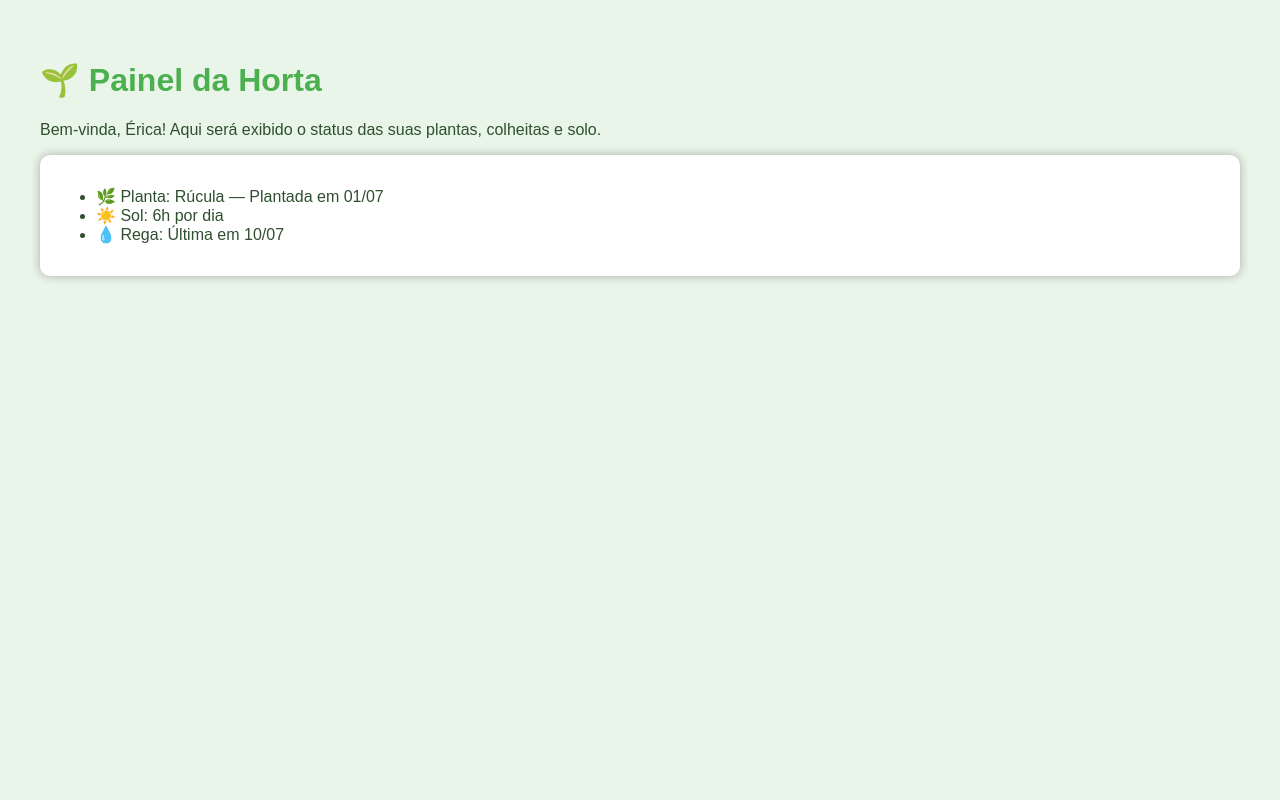
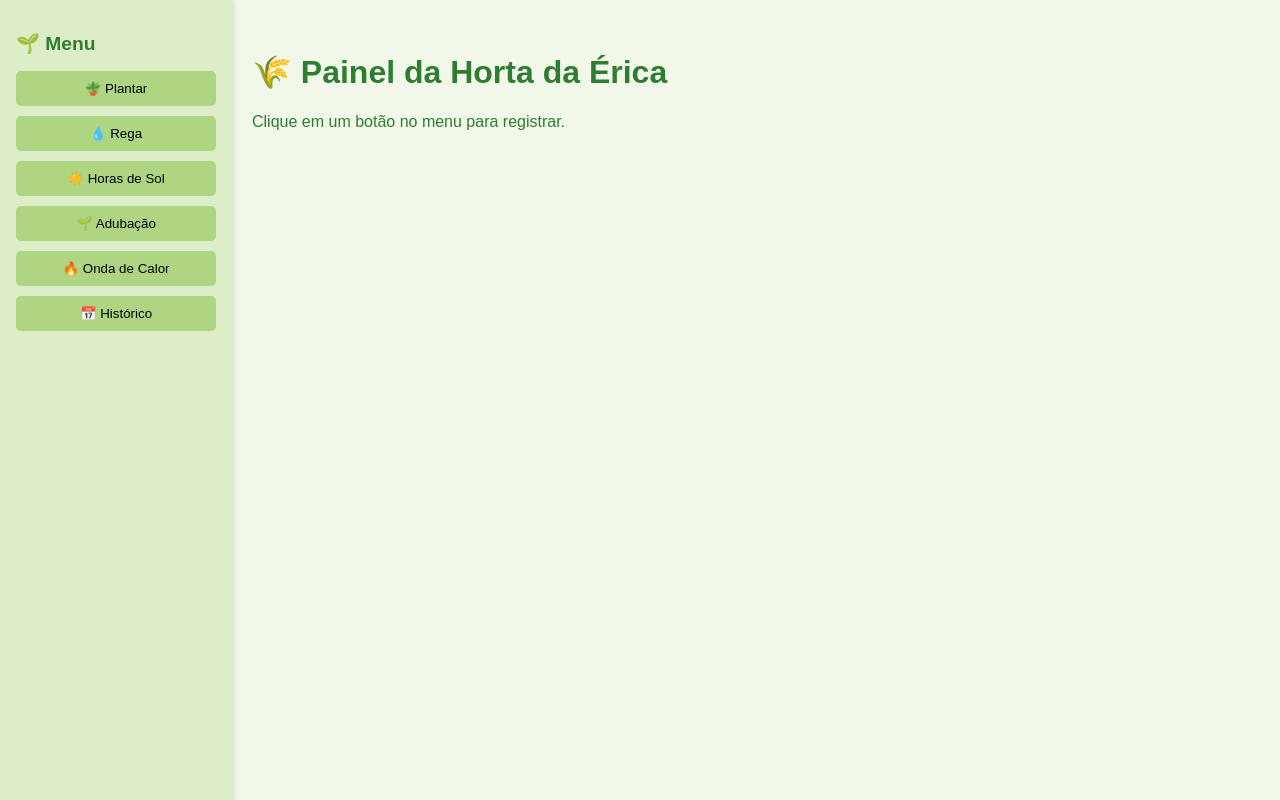
Before and after one commit to eryca1991/horta-app-completo, a website: page index.html in a window 1280 px wide. Drawn offline with Linux system fonts and the light colour scheme.

Commit message:
Add files via upload

```diff
--- a/index.html
+++ b/index.html
@@ -1,20 +1,33 @@
+
 <!DOCTYPE html>
-<html lang="pt-BR">
+<html lang="pt-br">
 <head>
-    <meta charset="UTF-8">
-    <meta name="viewport" content="width=device-width, initial-scale=1.0">
-    <title>Painel da Horta</title>
-    <link rel="stylesheet" href="styles.css">
+  <meta charset="UTF-8" />
+  <meta name="viewport" content="width=device-width, initial-scale=1.0"/>
+  <title>Painel da Horta 🌿</title>
+  <link rel="stylesheet" href="style.css" />
 </head>
 <body>
-    <h1>🌱 Painel da Horta</h1>
-    <p>Bem-vinda, Érica! Aqui será exibido o status das suas plantas, colheitas e solo.</p>
-    <div id="info">
-        <ul>
-            <li>🌿 Planta: Rúcula — Plantada em 01/07</li>
-            <li>☀️ Sol: 6h por dia</li>
-            <li>💧 Rega: Última em 10/07</li>
-        </ul>
+  <div class="sidebar">
+    <h2>🌱 Menu</h2>
+    <button onclick="registrar('plantio')">🪴 Plantar</button>
+    <button onclick="registrar('rega')">💧 Rega</button>
+    <button onclick="registrar('sol')">☀️ Horas de Sol</button>
+    <button onclick="registrar('adubo')">🌱 Adubação</button>
+    <button onclick="registrar('clima')">🔥 Onda de Calor</button>
+    <button onclick="mostrarHistorico()">📅 Histórico</button>
+  </div>
+  <div class="content">
+    <h1>🌾 Painel da Horta da Érica</h1>
+    <div id="mensagem">Clique em um botão no menu para registrar.</div>
+    <div id="historico" style="display:none;">
+      <h2>📋 Histórico</h2>
+      <ul>
+        <li>🌱 Plantio: Rúcula em 01/07/2025</li>
+        <li>💧 Rega: 10/07/2025</li>
+      </ul>
     </div>
+  </div>
+  <script src="script.js"></script>
 </body>
 </html>
--- /dev/null
+++ b/script.js
@@ -0,0 +1,16 @@
+
+function registrar(tipo) {
+  const msg = {
+    plantio: "✅ Plantio registrado!",
+    rega: "💧 Rega registrada!",
+    sol: "☀️ Horas de sol anotadas!",
+    adubo: "🌿 Adubação registrada!",
+    clima: "🔥 Evento climático anotado!"
+  };
+  document.getElementById("mensagem").innerHTML = msg[tipo] || "Registro feito.";
+  document.getElementById("historico").style.display = "none";
+}
+function mostrarHistorico() {
+  document.getElementById("mensagem").innerHTML = "";
+  document.getElementById("historico").style.display = "block";
+}
```
